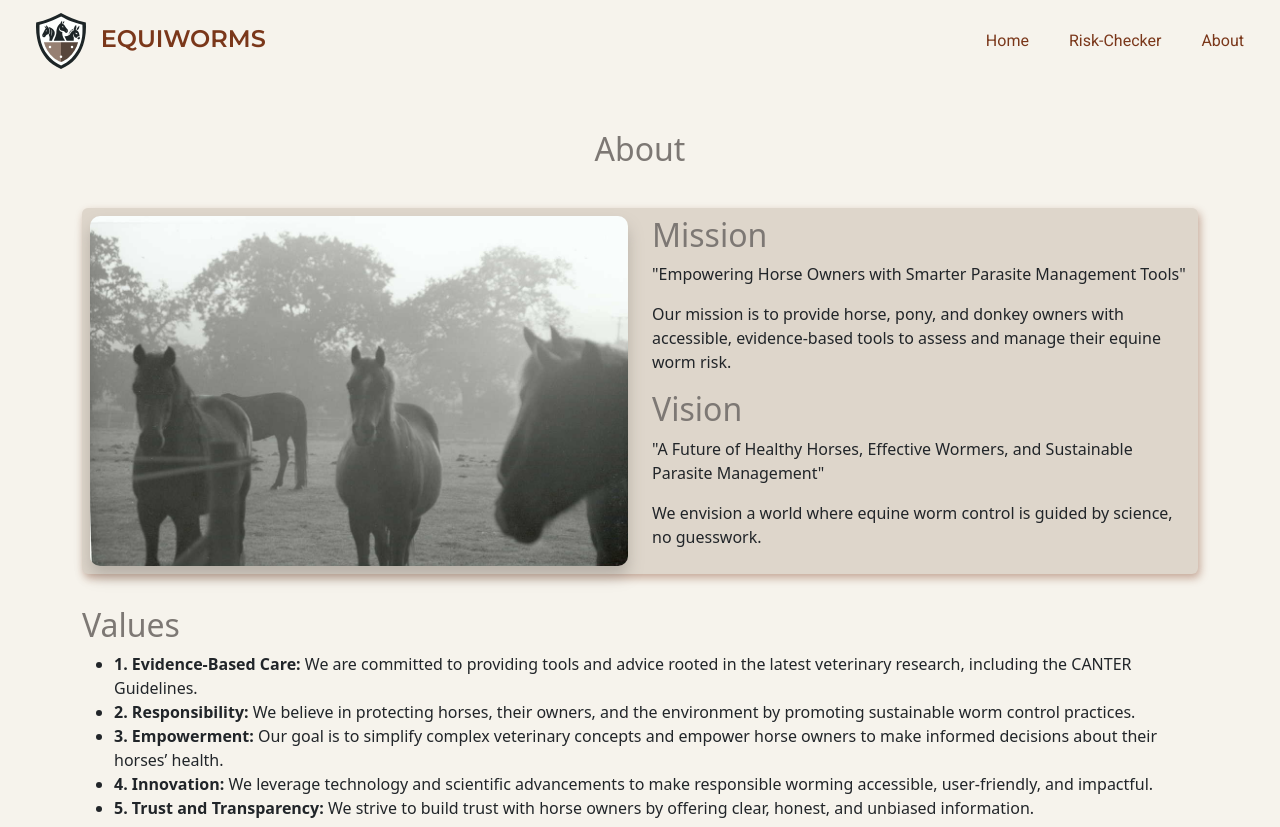
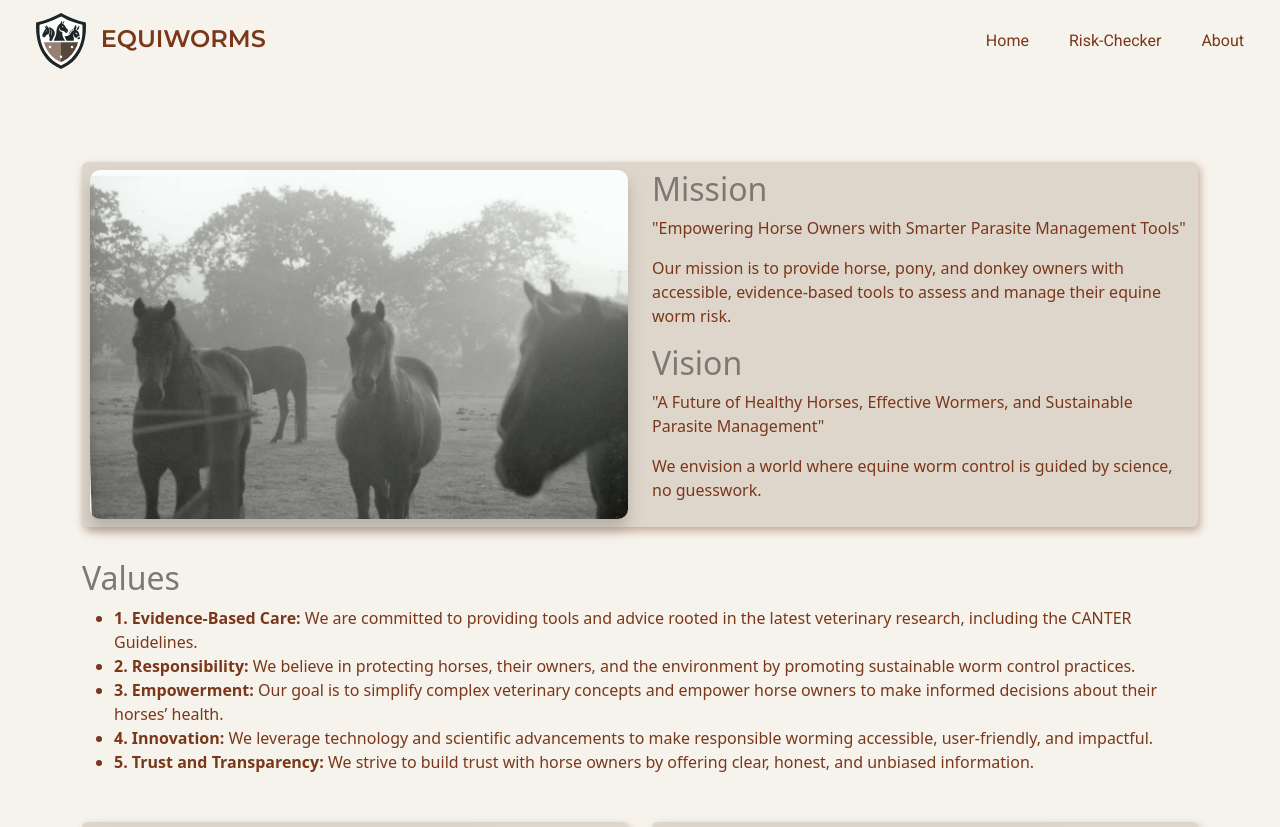
Before and after one commit to LukeI50/Horse-Site, a Django app: page /about/ in a window 1280 px wide. Shown: the top 827 px of the page. Run offline with Django 4.2, Linux system fonts and the light colour scheme; some libraries are stand-ins or nearby versions.

Commit message:
add style to ul on about page

```diff
--- a/about/templates/about/about.html
+++ b/about/templates/about/about.html
@@ -7,9 +7,6 @@
 <div class="container my-5">
     <!-- Header: Mission & Image -->
     <div class="row">
-        <div class="col-12 text-center">
-            <h2>About</h2>
-        </div>
     </div>
 <div class="card">
     <div class="row">
--- a/static/css/style.css
+++ b/static/css/style.css
@@ -18,11 +18,13 @@ body {
     padding: 0;
 }
 
-h2 {
-    color: #7D7874;
+/* text styling */
+
+h2, .card-title {
+    color: #7D7874 !important;
 }
 
-p .values-list {
+p, .values-list, li {
     color: #7A371A;
 }
 
```
